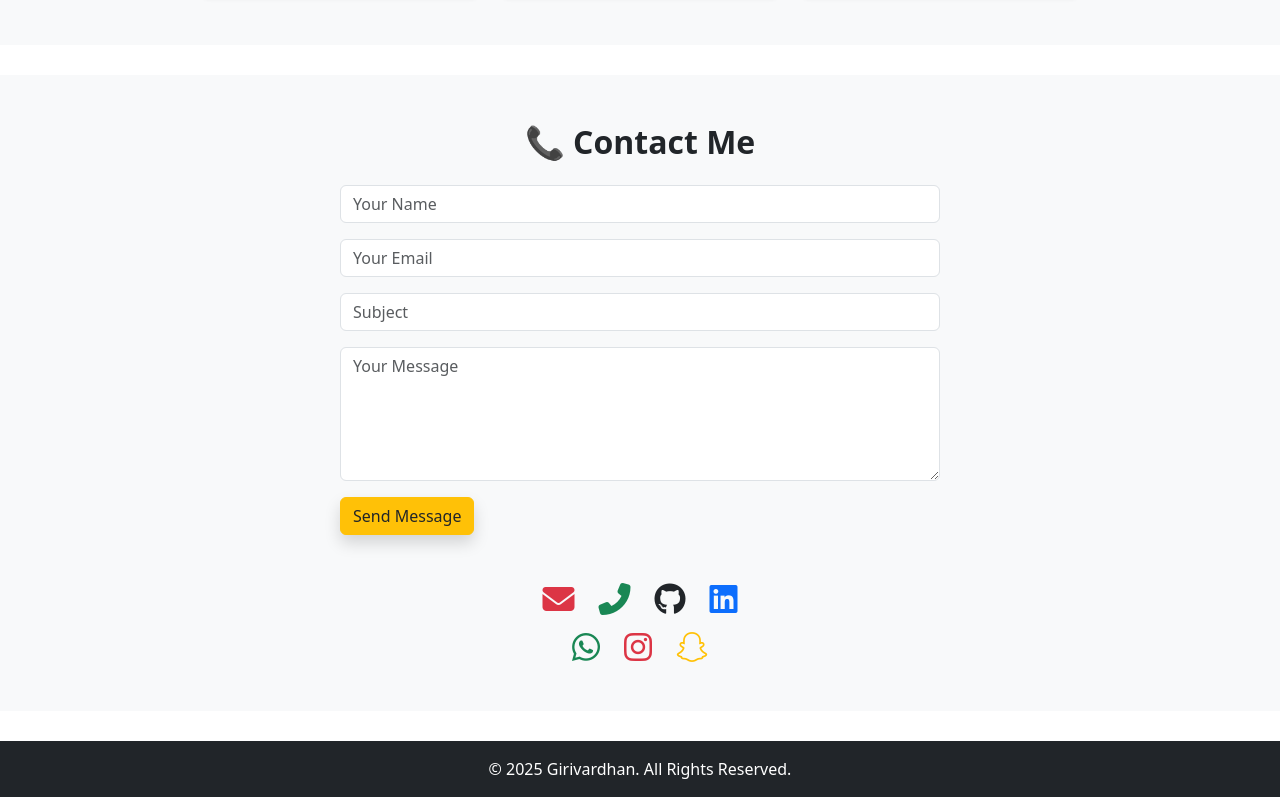
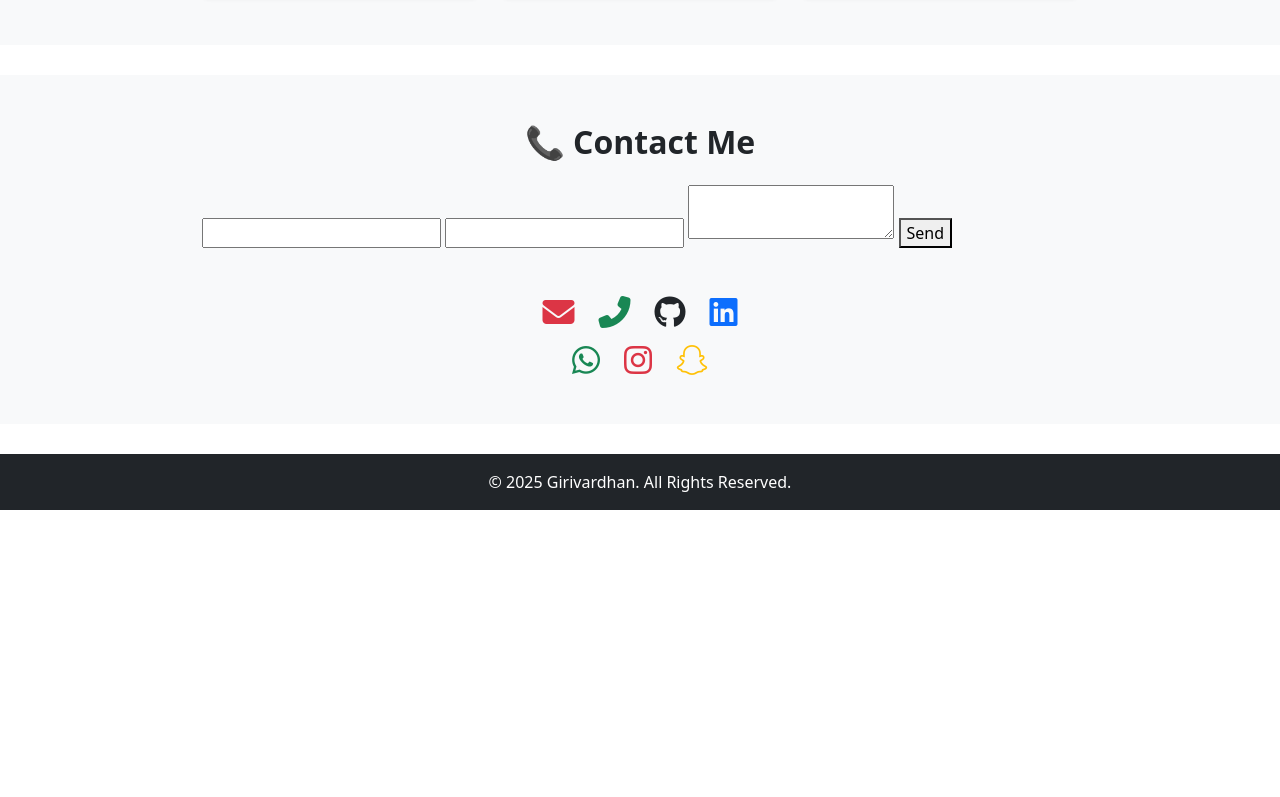
Before and after one commit to GirivardhanNalluri/My-Portfolio, a plain HTML site: page index.html in a window 1280 px wide. Shown: the part 3703-4500 px from the top of the page. After the commit the page ends 4213 px from the top, so only its background shows below. Drawn offline with nearby package versions, Linux system fonts and the light colour scheme.

Commit message:
index.html

```diff
--- a/index.html
+++ b/index.html
@@ -413,25 +413,16 @@
   <div class="container" style="max-width: 900px;">
     <h2 class="fw-bold text-center mb-4">📞 Contact Me</h2>
 
-    <form action="https://formsubmit.co/girivardhan2301@gmail.com" method="POST" class="mx-auto" style="max-width: 600px;">
-      <input type="hidden" name="_captcha" value="false">
-      <input type="hidden" name="_next" value="https://girivardhannalluri.github.io/My-Portfolio/thank.html">
+<form action="https://formsubmit.co/girivardhan2301@gmail.com" method="POST">
+  <input type="hidden" name="_next" value="https://girivardhannalluri.github.io/My-Portfolio/thank.html">
+  <input type="hidden" name="_captcha" value="false">
 
-      <div class="mb-3">
-        <input type="text" class="form-control" name="name" placeholder="Your Name" required />
-      </div>
-      <div class="mb-3">
-        <input type="email" class="form-control" name="email" placeholder="Your Email" required />
-      </div>
-      <div class="mb-3">
-        <input type="text" class="form-control" name="subject" placeholder="Subject" required />
-      </div>
-      <div class="mb-3">
-        <textarea class="form-control" name="message" rows="5" placeholder="Your Message" required></textarea>
-      </div>
-      <button type="submit" class="btn btn-warning text-dark shadow">Send Message</button>
-    </form>
-
+  <!-- Form fields -->
+  <input type="text" name="name" required>
+  <input type="email" name="email" required>
+  <textarea name="message" required></textarea>
+  <button type="submit">Send</button>
+</form>
     <!-- Icons -->
     <div class="d-flex justify-content-center gap-4 flex-wrap mt-5">
       <a href="mailto:girivardhan2301@gmail.com" class="text-dark" target="_blank"><i class="fas fa-envelope fa-2x text-danger"></i></a>
```
